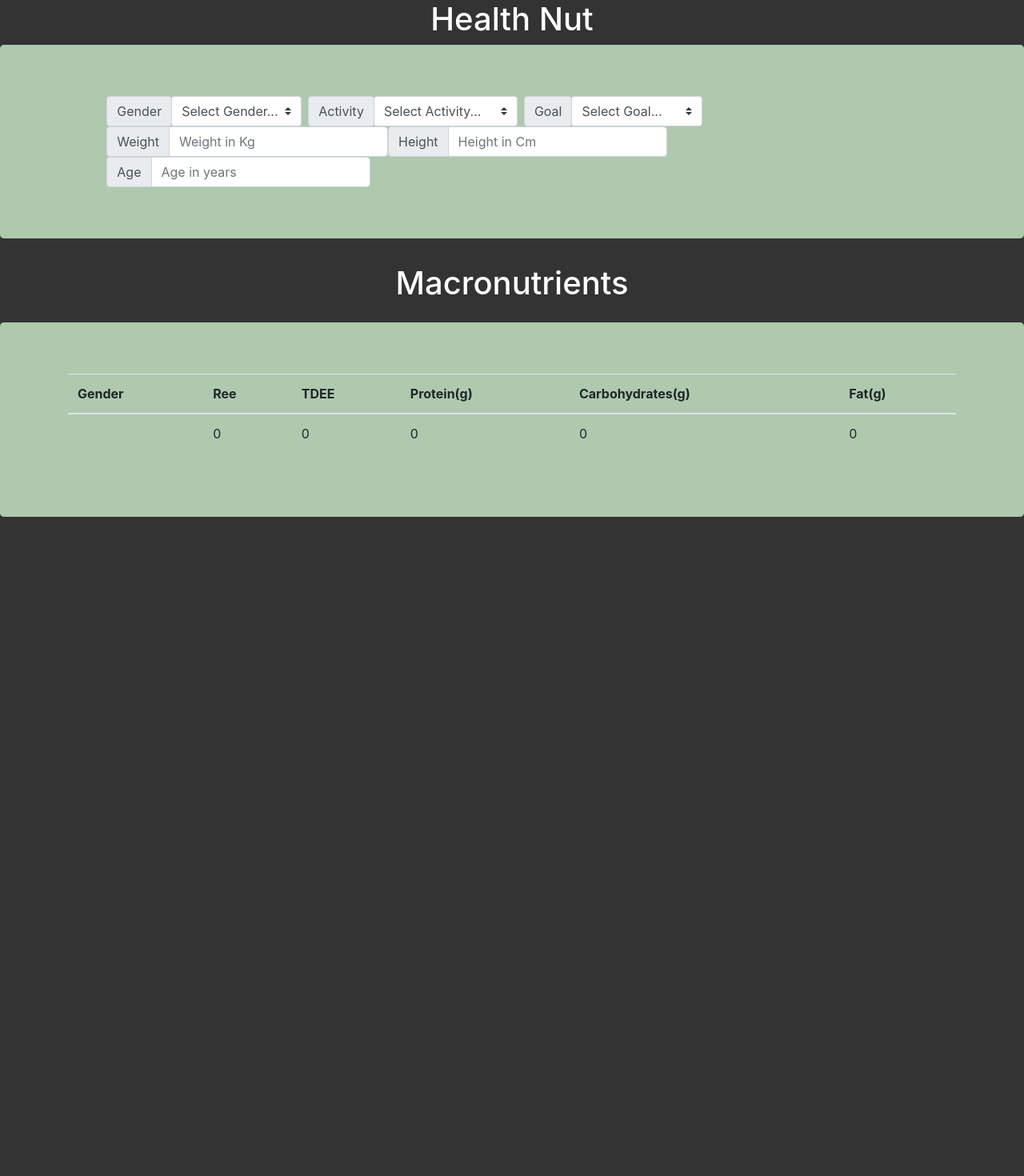
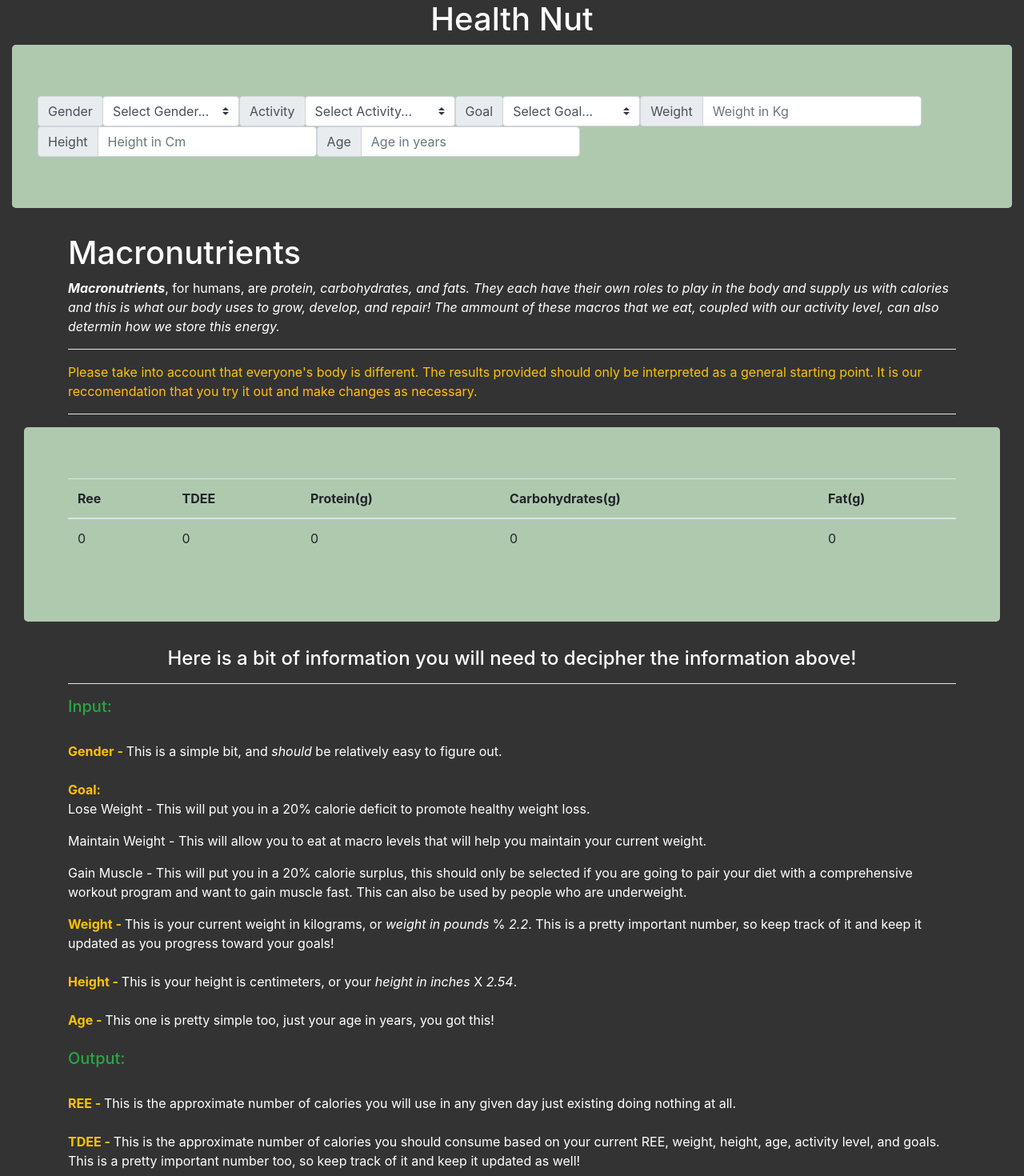
Before and after one commit to teemoetee/health-nut, a React (Create React App) app in the folder health-nut/: page / in a window 1280 px wide. Shown: the top 1470 px of the page at 80% size. Before the commit the page ends 800 px from the top, so only its background shows below. Built offline with nearby package versions, Linux system fonts and the light colour scheme.

Commit message:
Added informational content for user.

```diff
--- a/health-nut/src/App.js
+++ b/health-nut/src/App.js
@@ -5,7 +5,7 @@ import './css/bootstrap.css';
 
 
 const initial_state = {
-  gender: '',
+  gender: '...',
   weight: 0,
   height: 0,
   age: 0,
@@ -67,32 +67,30 @@ class App extends Component {
     const gender = this.state.gender;
 
     return (
-      <div id='container'>
-        <div class="row justify-content-center align-items-center">
-          <div class="col-lg-12 col-md-12 col-sm-12 col-xs-12 col-lg-offset-2">
+      <div class='container-fluid'>
+        <div class="row">
+          <div class="container-fluid">
             <div class="header">
               <h1 class='text-center'>Health Nut</h1>
             </div>
             <div class="jumbotron">
-              <div class="container col-lg-10">
-                <div class="row" id='input'>
+              <div class='inputVals'>
                 <form class="form-inline">
                   <div class="input-group-prepend">
                     <span class="input-group-text" id="basic-addon1">Gender</span>
                   </div>
                   <div class="form-group">
-                      <select id="lunch" class="custom-select mb-2 mr-sm-2 mb-sm-0" data-live-search="true" title="Please select a gender..." name='gender' value={this.state.gender} onChange={this.handleChange}>
+                    <select id="lunch" class="custom-select mb-2 mr-sm-2 mb-sm-0 col-lg-12" data-live-search="true" title="Please select a gender..." name='gender' value={this.state.gender} onChange={this.handleChange}>
                       <option value=''>Select Gender...</option>
                       <option value='Male'>Male</option>
                       <option value='Female'>Female</option>
                     </select>
                   </div>
-
                   <div class="input-group-prepend">
                     <span class="input-group-text" id="basic-addon1">Activity</span>
                   </div>
                   <div class="form-group">
-                      <select id="lunch" class="custom-select mb-2 mr-sm-2 mb-sm-0" data-live-search="true" title="Please select activity level..." name='activity' value={this.state.activity} onChange={this.handleChange}>
+                    <select id="lunch" class="custom-select mb-2 mr-sm-2 mb-sm-0 col-lg-12" data-live-search="true" title="Please select activity level..." name='activity' value={this.state.activity} onChange={this.handleChange}>
                       <option value='1'>Select Activity...</option>
                       <option value='1.2'>Sedentary</option>
                       <option value='1.375'>Lightly Active</option>
@@ -100,12 +98,11 @@ class App extends Component {
                       <option value='1.725'>Very Active</option>
                     </select>
                   </div>
-
                   <div class="input-group-prepend">
                     <span class="input-group-text" id="basic-addon1">Goal</span>
                   </div>
                   <div class="form-group">
-                      <select id="lunch" class="custom-select mb-2 mr-sm-2 mb-sm-0" data-live-search="true" title="Please select Goal level..." name='goal' value={this.state.goal} onChange={this.handleChange}>
+                    <select id="lunch" class="custom-select mb-2 mr-sm-2 mb-sm-0 col-lg-12" data-live-search="true" title="Please select Goal level..." name='goal' value={this.state.goal} onChange={this.handleChange}>
                       <option value=''>Select Goal...</option>
                       <option value='.8'>Lose Weight</option>
                       <option value='1'>Maintain Weight</option>
@@ -132,7 +129,8 @@ class App extends Component {
                   </div>
                 </form>
               </div>
-              </div>
+
+
             </div>
             <MacroCalc
               gender={gender}
--- a/health-nut/src/MacroCalc.js
+++ b/health-nut/src/MacroCalc.js
@@ -5,16 +5,18 @@ class MacroCalc extends Component {
     render() {
         var gender = this.props.gender;
         return (
-            <div id='container'>
-            <h1 class='text-center'>Macronutrients</h1>
-            <p class='text-center col-lg-6'></p>
+            <div class='container-fluid'>
+                <div class='container'>
+                    <h1 class='text-left'>Macronutrients</h1>
+                    <p class='text-left'><b><em>Macronutrients</em></b>, for humans, are <em>protein, carbohydrates, and fats. They each have their own roles to play in the body and supply us with calories and this is what our body uses to grow, develop, and repair! The ammount of these macros that we eat, coupled with our activity level, can also determin how we store this energy.</em></p><hr />
+                    <p class='text-left text-warning'>Please take into account that everyone's body is different. The results provided should only be interpreted as a general starting point. It is our reccomendation that you try it out and make changes as necessary.</p><hr />
+                </div>
                 <div class="jumbotron">
                     <div class="container">
                         <div class="table-responsive">
                             <table class="table">
                                 <thead>
                                     <tr>
-                                        <th>Gender</th>
                                         <th>Ree</th>
                                         <th>TDEE</th>
                                         <th>Protein(g)</th>
@@ -24,7 +26,6 @@ class MacroCalc extends Component {
                                 </thead>
                                 <tbody>
                                     <tr>
-                                        <td>{gender}</td>
                                         <td>{this.props.ree}</td>
                                         <td>{this.props.tdee}</td>
                                         <td>{this.props.protein}</td>
@@ -36,6 +37,27 @@ class MacroCalc extends Component {
                         </div>
                     </div>
                 </div>
+                <div class='container'>
+                <p class='text-center'><h4>Here is a bit of information you will need to decipher the information above!<hr /></h4></p>
+                <p class='text-left'>
+                    <h5 class='text-success'>Input:</h5><br />
+                    <b class='text-warning'>Gender - </b>This is a simple bit, and <em>should</em> be relatively easy to figure out.<br /><br />
+                    <b class='text-warning'>Goal:</b>
+                    <dl>Lose Weight - This will put you in a 20% calorie deficit to promote healthy weight loss.</dl>
+                    <dl>Maintain Weight - This will allow you to eat at macro levels that will help you maintain your current weight.</dl>
+                    <dl>Gain Muscle - This will put you in a 20% calorie surplus, this should only be selected if you are going to pair your diet with a comprehensive workout program and want to gain muscle fast. This can also be used by people who are underweight.</dl>
+                    <b class='text-warning'>Weight - </b>This is your current weight in kilograms, or <em>weight in pounds</em> % <em>2.2</em>. This is a pretty important number, so keep track of it and keep it updated as you progress toward your goals!<br /><br />
+                    <b class='text-warning'>Height - </b>This is your height is centimeters, or your <em>height in inches</em> X <em>2.54</em>.<br /><br />
+                    <b class='text-warning'>Age - </b>This one is pretty simple too, just your age in years, you got this!<br /><br />
+
+                    <h5 class='text-success'>Output:</h5><br />
+                    <b class='text-warning'>REE - </b>This is the approximate number of calories you will use in any given day just existing doing nothing at all.<br /><br />
+                    <b class='text-warning'>TDEE - </b>This is the approximate number of calories you should consume based on your current REE, weight, height, age, activity level, and goals. This is a pretty important number too, so keep track of it and keep it updated as well!<br /><br />
+                    <b class='text-warning'>Protein(4cal/1g) - </b>For our purposes, this is going to be .825 grams of protein per lb of body weight.<br /><br />
+                    <b class='text-warning'>Fat(9cal/1g) - </b>For our purposes, this is going to be 25% of your TDEE.<br /><br />
+                    <b class='text-warning'>Carbohydrates(4cal/1g) - </b>For our purposes, this will be composed of the remainder of the TDEE.<br /><br />
+                </p>
+                </div>
             </div>
         );
     }
```
Also changed, not shown: health-nut/src/css/bootstrap.css. Lines whose indentation alone changed are shown as unchanged.
